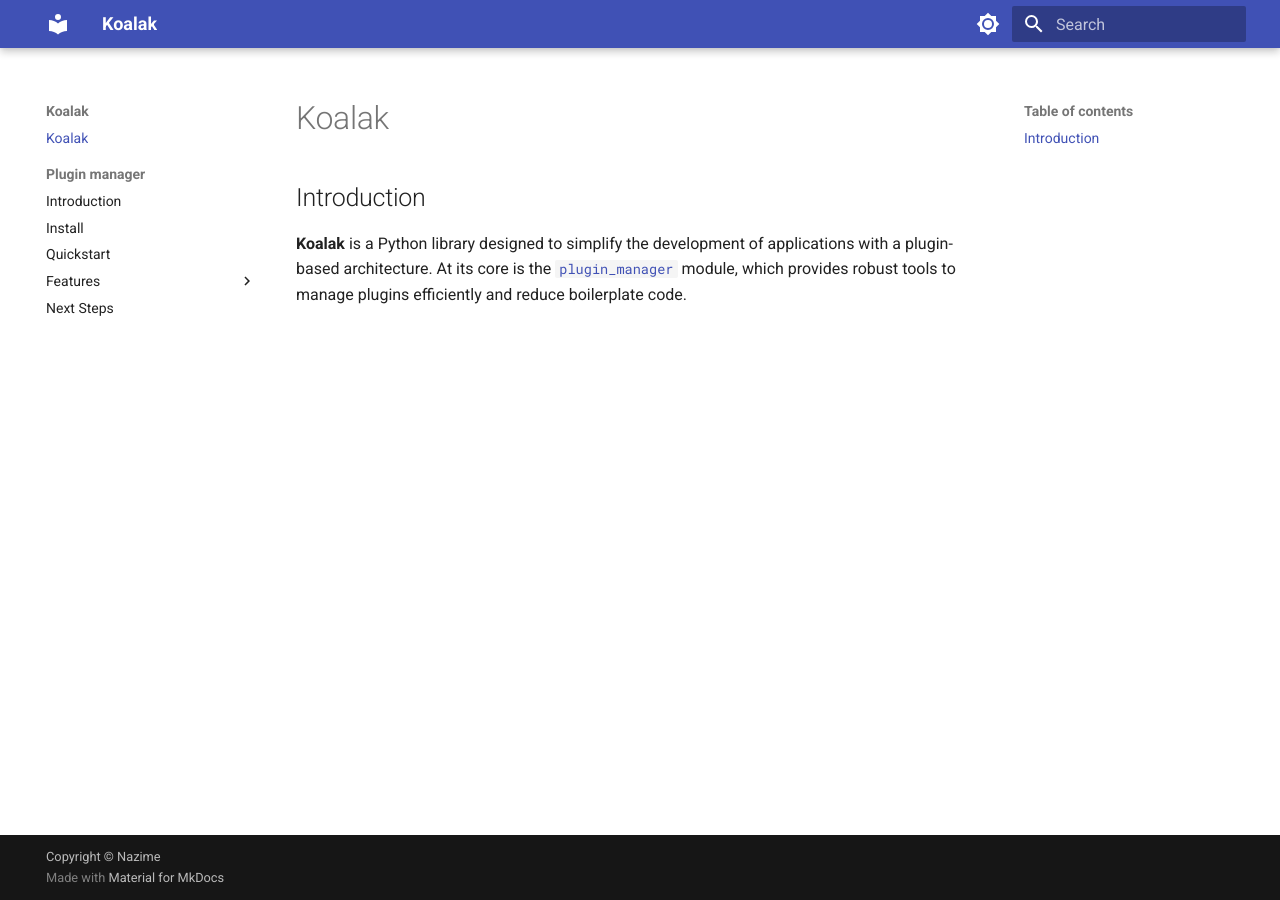
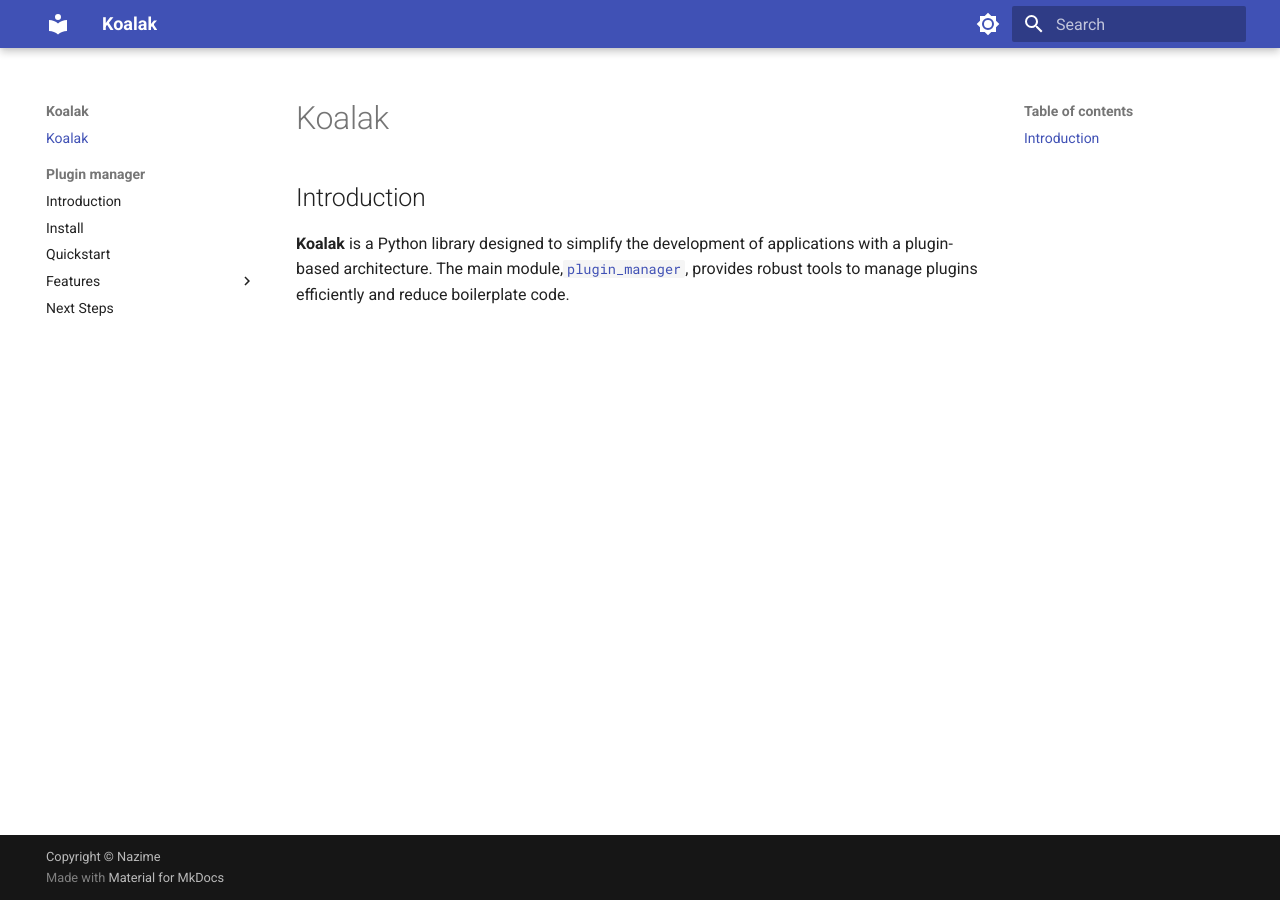
Before and after one commit to Nazime/koalak, an MkDocs documentation site: the page built from docs/docs/index.md, in a window 1280 px wide. Built offline with MkDocs 1.6.1 and Material for MkDocs 9.7.7, drawn with Linux system fonts in a browser that asks for light colours.

Commit message:
update README.md

```diff
--- a/docs/docs/index.md
+++ b/docs/docs/index.md
@@ -2,4 +2,4 @@
 
 ## Introduction
 
-**Koalak** is a Python library designed to simplify the development of applications with a plugin-based architecture. At its core is the [`plugin_manager`](plugin_manager/introduction.md) module, which provides robust tools to manage plugins efficiently and reduce boilerplate code.
+**Koalak** is a Python library designed to simplify the development of applications with a plugin-based architecture. The main module,[`plugin_manager`](plugin_manager/introduction.md), provides robust tools to manage plugins efficiently and reduce boilerplate code.
```
Also changed, not shown: README.md.
